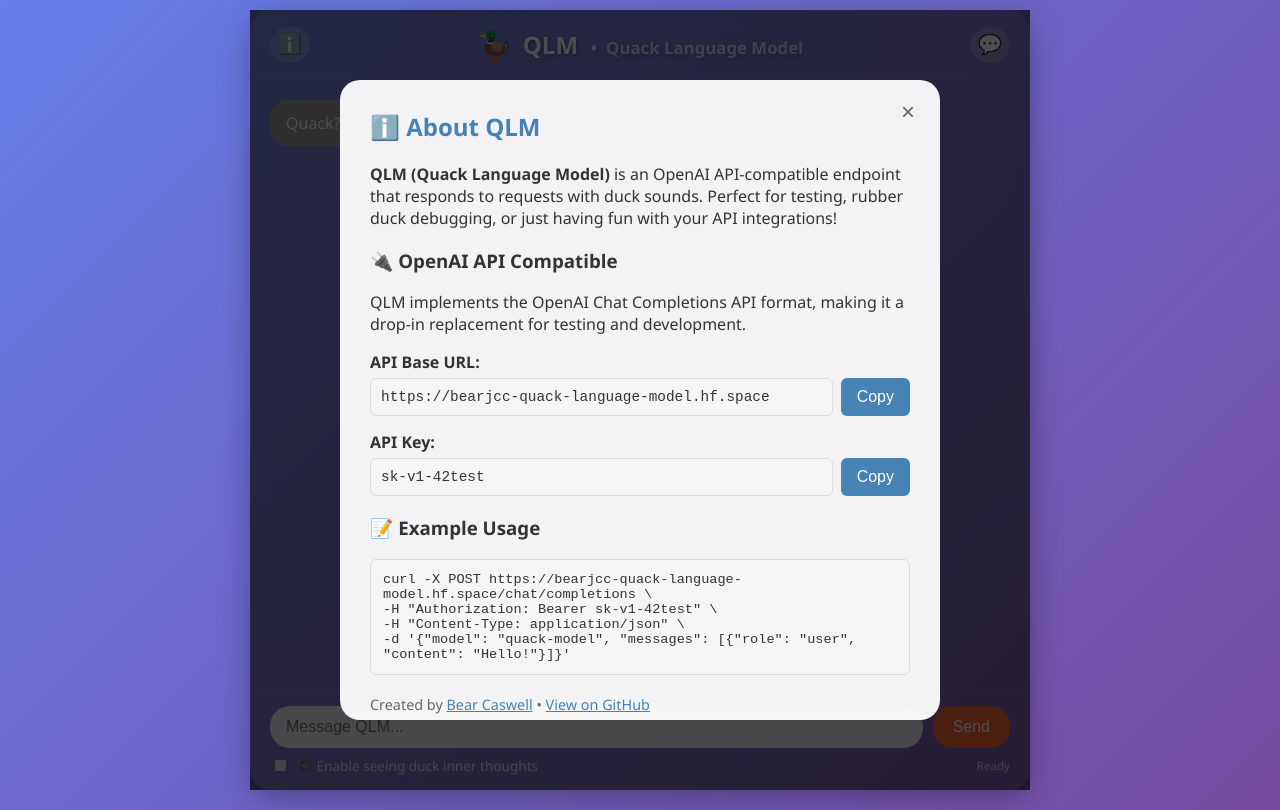
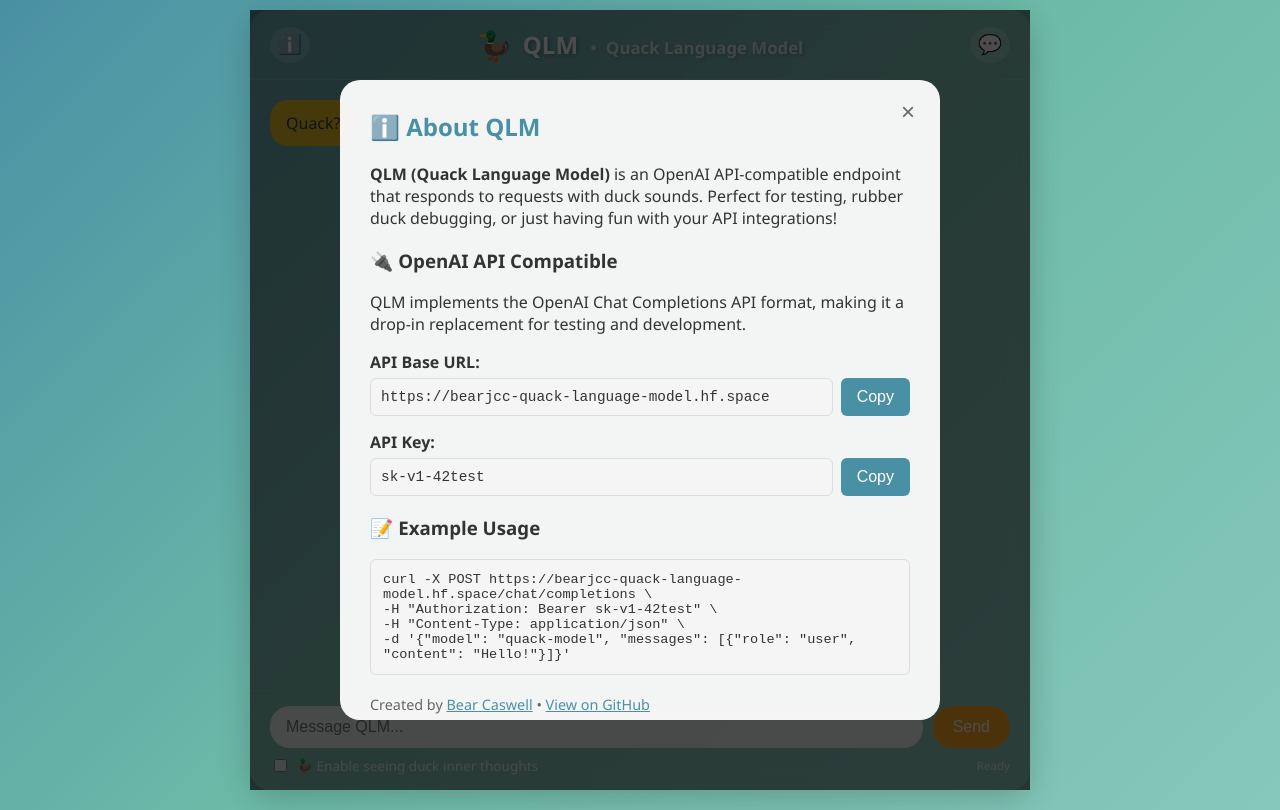
Before and after one commit to bearjcc/QLM, a plain HTML site: page frontend/index.html in a window 1280 px wide. Both pictures are taken after a click on the button "ℹ️". Drawn offline with Linux system fonts and the light colour scheme.

Commit message:
style(frontend): replace ai purple gradient with pond theme colors
Change background from generic purple gradient to pond-themed teal/aqua.
Update duck messages to warm yellow (rubber duck), user messages to sky blue.
Change buttons and accents to warm orange/amber tones.
Makes the design feel more authentic and duck-themed.

```diff
--- a/frontend/index.html
+++ b/frontend/index.html
@@ -14,18 +14,18 @@
             max-width: 800px;
             margin: 0 auto;
             padding: 0;
-            background: linear-gradient(135deg, #667eea 0%, #764ba2 100%);
+            background: linear-gradient(135deg, #4A90A4 0%, #6DBAA8 50%, #86C8BC 100%);
             color: white;
             height: 100vh;
             overflow: hidden;
         }
 
         .container {
-            background: rgba(255, 255, 255, 0.1);
+            background: rgba(255, 255, 255, 0.15);
             backdrop-filter: blur(10px);
             border-radius: 20px;
             margin: 10px;
-            box-shadow: 0 8px 32px rgba(0, 0, 0, 0.3);
+            box-shadow: 0 8px 32px rgba(0, 0, 0, 0.2);
             height: calc(100vh - 20px);
             display: flex;
             flex-direction: column;
@@ -155,7 +155,7 @@
 
         .modal h2 {
             margin-top: 0;
-            color: #4682B4;
+            color: #4A90A4;
         }
 
         .testimonial {
@@ -213,7 +213,7 @@
 
         .copy-btn {
             padding: 10px 16px;
-            background: #4682B4;
+            background: #4A90A4;
             color: white;
             border: none;
             border-radius: 6px;
@@ -223,7 +223,7 @@
         }
 
         .copy-btn:hover {
-            background: #3A6D9E;
+            background: #3A7A8A;
         }
 
         .copy-btn.copied {
@@ -259,14 +259,14 @@
         }
 
         .user-message {
-            background: rgba(102, 126, 234, 0.6);
+            background: rgba(86, 180, 211, 0.7);
             align-self: flex-end;
             text-align: right;
         }
 
         .duck-message {
-            background: rgba(255, 215, 0, 0.3);
-            color: #fff;
+            background: rgba(255, 193, 7, 0.85);
+            color: #2c3e50;
             font-weight: 500;
             align-self: flex-start;
         }
@@ -297,7 +297,7 @@
             padding: 12px 20px;
             border: none;
             border-radius: 20px;
-            background: #ff6b35;
+            background: #FFA726;
             color: white;
             font-size: 1em;
             cursor: pointer;
@@ -306,7 +306,7 @@
         }
 
         button:hover {
-            background: #ff5722;
+            background: #FB8C00;
         }
 
         button:disabled {
@@ -354,7 +354,7 @@
         }
 
         .easter-egg {
-            background: linear-gradient(45deg, #ff6b35, #f7931e);
+            background: linear-gradient(45deg, #FFA726, #FFCA28);
             color: white;
             padding: 20px;
             border-radius: 15px;
@@ -546,8 +546,8 @@
   -d '{"model": "quack-model", "messages": [{"role": "user", "content": "Hello!"}]}'</div>
 
                 <p style="margin-top: 20px; font-size: 0.9em; color: #666;">
-                    Created by <a href="https://github.com/bearjcc" target="_blank" style="color: #4682B4;">Bear Caswell</a> •
-                    <a href="https://github.com/bearjcc/QLM" target="_blank" style="color: #4682B4;">View on GitHub</a>
+                    Created by <a href="https://github.com/bearjcc" target="_blank" style="color: #4A90A4;">Bear Caswell</a> •
+                    <a href="https://github.com/bearjcc/QLM" target="_blank" style="color: #4A90A4;">View on GitHub</a>
                 </p>
             </div>
         </div>
```
